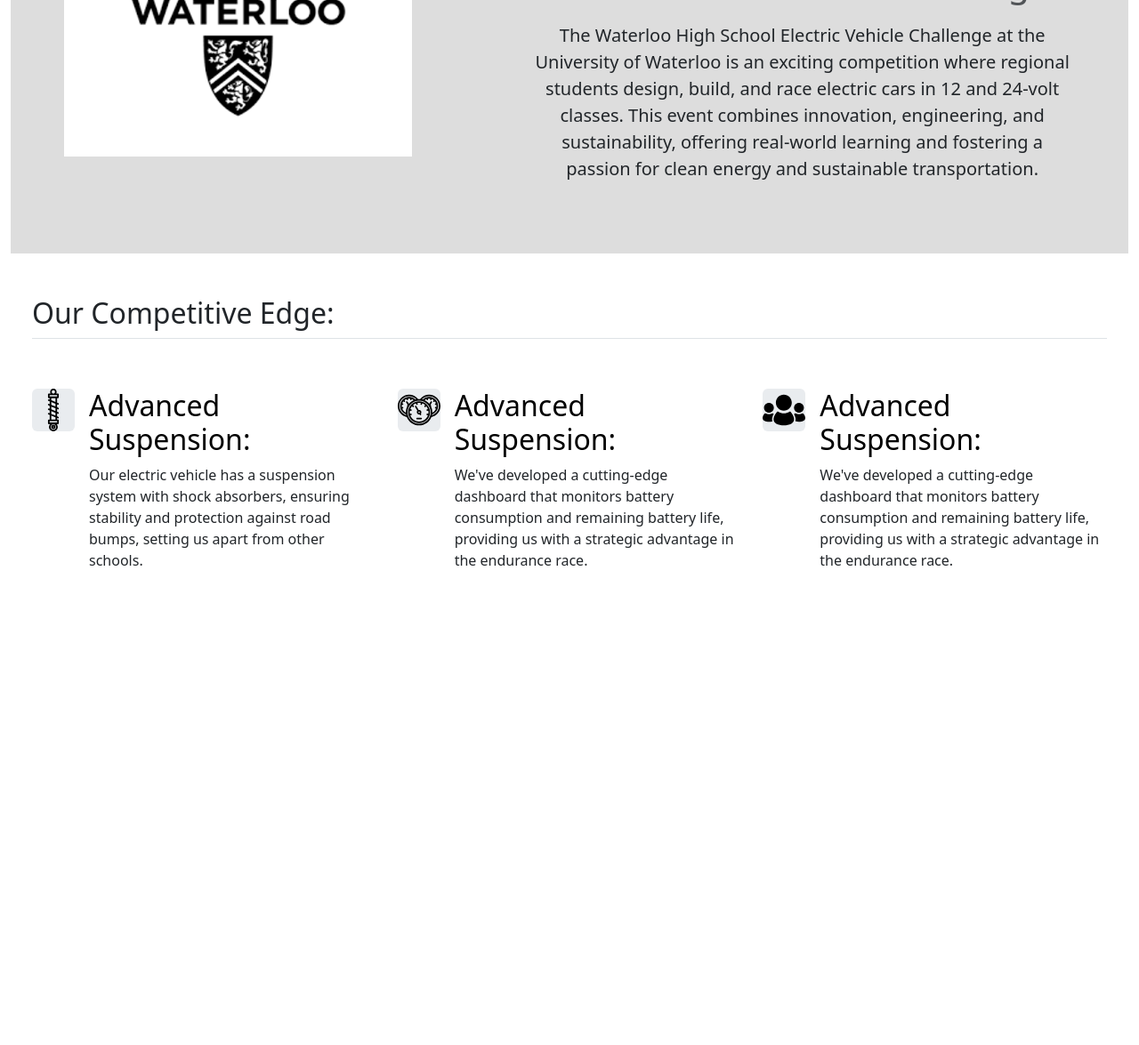
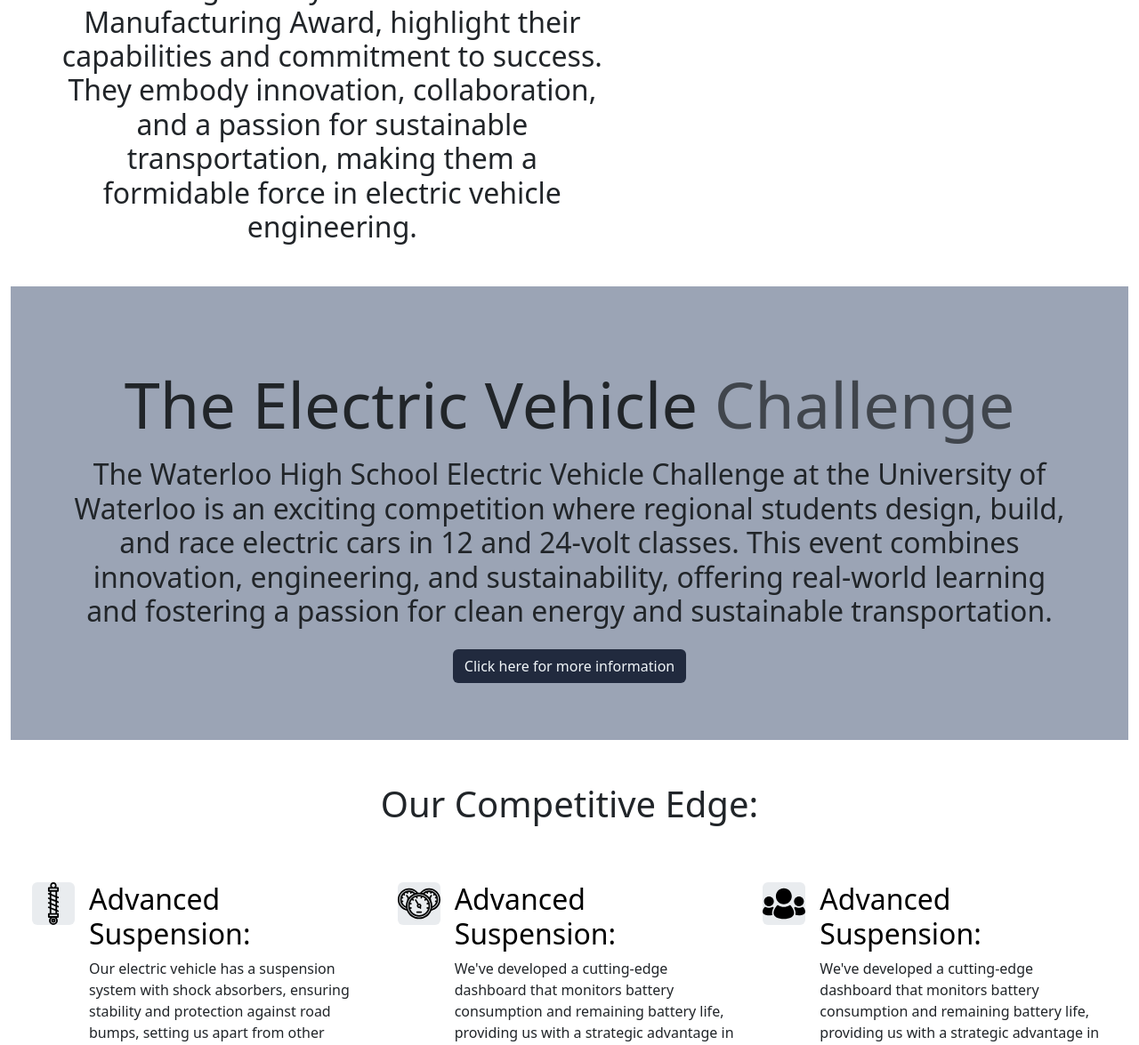
Before and after one commit to ThePathOfLeastResistance/NeslonHighSchoolAutoClub, a Flask app: page / in a window 1280 px wide. Shown: the part 2498-3673 px from the top of the page at 89% size. Before the commit the page ends 3134 px from the top, so only its background shows below. Run offline with Flask 3, Linux system fonts and the light colour scheme; some libraries are stand-ins or nearby versions.

Commit message:
everything works, The first page is compeletly done other than grammar

```diff
--- a/templates/index.html
+++ b/templates/index.html
@@ -4,7 +4,7 @@
 {% block content %}
 
 <div class = "container-fluid">
-<div class = "container-fluid">
+<div class = "container-fluid d-none d-lg-block">
         <div class="overflow-hidden position-relative align-items-center justify-content-center mx-5">
           <div class = "container-fluid mx-auto my-5 ">
             <div class = "row">
@@ -45,9 +45,23 @@
               </div>
             </div>
           </div>
+<div class = "container-fluid d-lg-none">
+    <div class = "container-fluid py-4">
+        <h1 class="display-1" style="font-size:9vw;">Nelson High School</h1>
+        <h1 class="display-1" style="font-size:9vw;">Auto Club</h1>
+    </div>
+    <div class = "container-fluid">
+        <img src = "static/assets/images/4.JPG" class="img-fluid py-1">
+        <img src = "static/assets/images/8.jpg" class="img-fluid py-1">
+        <img src = "static/assets/images/2.jpg" class="img-fluid py-1">
+        <img src="static/assets/images/3c.JPG" class="img-fluid py-1 mb-5">
+    </div>
+</div>
 
 
-        <div class="container-fluid pt-4 px-4" style="background-color: #DDDDDD;">
+
+
+        <div class="container-fluid pt-4 px-4" style="background-color: #9BA4B5;">
           <div class = "row pt-lg-5">
             <h1 class = "display-2 bold">A Big Thanks To Our Sponsors:</h1>
           </div>
@@ -57,45 +71,43 @@
                 <img src = "static/assets/images/Quantas.png">
                 <h2 class="fw-normal text-center">Quantas</h2>
                 <p class = "text-center">quantas ms solutions is a premier solutions provider for your clinical analysis mass spectrometry needs. we specialize in utilizing the latest in advanced sample preparation, liquid chromatography and mass spectrometry techniques.</p>
-                <p class = "text-center"><a class="btn btn-secondary" href="https://quantasms.com/">Website »</a></p>
+                <p class = "text-center"><a class="btn" href="https://quantasms.com/" style="background-color: #212A3E; color: #F1F6F9">Website »</a></p>
               </div>
               <div class="col-lg-3 text-center pt-lg-1 pt-4">
                 <img src = "static/assets/images/AandA.png">
                 <h2 class="fw-normal text-center">A&A</h2>
                 <p class = "text-center">A&A Discount Auto Parts is a one-stop shop with a vast inventory of OEM and aftermarket automotive products, including parts, accessories, tires, rims, and more, backed by expert guidance and budget-friendly options.</p>
-                <p class = "text-center"><a class="btn btn-secondary" href="https://aadiscountauto.ca/">Website »</a></p>
+                <p class = "text-center"><a class="btn" href="https://aadiscountauto.ca/" style="background-color: #212A3E; color: #F1F6F9">Website »</a></p>
               </div>
-              <div class="col-lg-3 d-none d-lg-block"></div>
             </div>
           <hr class="featurette-divider">
         </div>
         <div>
             <div class="row featurette pb-4">
               <div class="col-md-7 text-center ">
-                <h1 class="featurette-heading fw-normal lh-1 px-5 pt-5">Get To Know <span class="text-body-secondary">The Team</span></h1>
-                <p class="lead lg-px-5 py-3 px-md-5" >The Nelson High School Electric Vehicle Challenge Team, comprising 15 dedicated students and three teachers, shares a vision of innovation and engineering excellence.  Despite facing unexpected challenges in the previous year's competition, they have demonstrated resilience and a strong commitment to improving their electric vehicle. Previous achievements, including winning the Toyota Fabrication & Manufacturing Award, highlight their capabilities and commitment to success. They embody innovation, collaboration, and a passion for sustainable transportation, making them a formidable force in electric vehicle engineering.</p>
+                <h1 class="display-2 featurette-heading fw-normal lh-1 px-md-5 pt-md-5 pt-4">Get To Know <span class="text-body-secondary">The Team</span></h1>
+                <h1 class="fs-2 lead lg-px-5 py-3 px-md-5">The Nelson High School Electric Vehicle Challenge Team, comprising 15 dedicated students and three teachers, shares a vision of innovation and engineering excellence.  Despite facing unexpected challenges in the previous year's competition, they have demonstrated resilience and a strong commitment to improving their electric vehicle. Previous achievements, including winning the Toyota Fabrication & Manufacturing Award, highlight their capabilities and commitment to success. They embody innovation, collaboration, and a passion for sustainable transportation, making them a formidable force in electric vehicle engineering.</h1>
               </div>
-              <div class="col-md-5" >
+              <div class="col-md-5 my-auto" >
                 <img class = "img-fluid py-3 px-lg-5" src="static/assets/images/8.jpg">
             </div>
         </div>
 
 
-        <div class="container-fluid" style="background-color: #DDDDDD;">
+        <div class="container-fluid" style="background-color: #9BA4B5;">
             <div class="row featurette pt-5">
-              <div class="col-md-5" >
-                <img class = "img-fluid py-3 ps-lg-5" src="static/assets/images/waterloo.webp">
-            </div>
-              <div class="col-md-7 text-center pb-5">
-                <h1 class="featurette-heading fw-normal lh-1 px-5 pt-5">The Electric Vehicle <span class="text-body-secondary">Challenge</span></h1>
-                <p class="lead lg-px-5 py-3 px-md-5" >The Waterloo High School Electric Vehicle Challenge at the University of Waterloo is an exciting competition where regional students design, build, and race electric cars in 12 and 24-volt classes. This event combines innovation, engineering, and sustainability, offering real-world learning and fostering a passion for clean energy and sustainable transportation. </p>
+              <div class=" text-center pb-5">
+                <h1 class="display-2 featurette-heading fw-normal lh-1 px-md-5 pt-5">The Electric Vehicle <span class="text-body-secondary">Challenge</span></h1>
+                <h1 class="fs-2 lead lg-px-5 py-3 px-md-5" >The Waterloo High School Electric Vehicle Challenge at the University of Waterloo is an exciting competition where regional students design, build, and race electric cars in 12 and 24-volt classes. This event combines innovation, engineering, and sustainability, offering real-world learning and fostering a passion for clean energy and sustainable transportation. </h1>
+                  <p class = "text-center"><a class="btn" href="https://uwaterloo.ca/electric-vehicle-challenge/" style="background-color: #212A3E; color: #F1F6F9">Click here for more information</a></p>
+
               </div>
 
             </div>
         </div>
         </div>
         <div class="container-fluid px-4 pt-5 pb-5" id="hanging-icons">
-            <h2 class="pb-2 border-bottom">Our Competitive Edge:</h2>
+            <h1 class="pb-2 text-center">Our Competitive Edge:</h1>
             <div class="row g-4 pt-5">
               <div class="col d-flex align-items-start">
                 <div class="icon-square text-body-emphasis bg-body-secondary d-inline-flex align-items-center justify-content-center fs-4 flex-shrink-0 me-3 rounded">
```
Also changed, not shown: static/assets/images/waterloo.webp (deleted).
